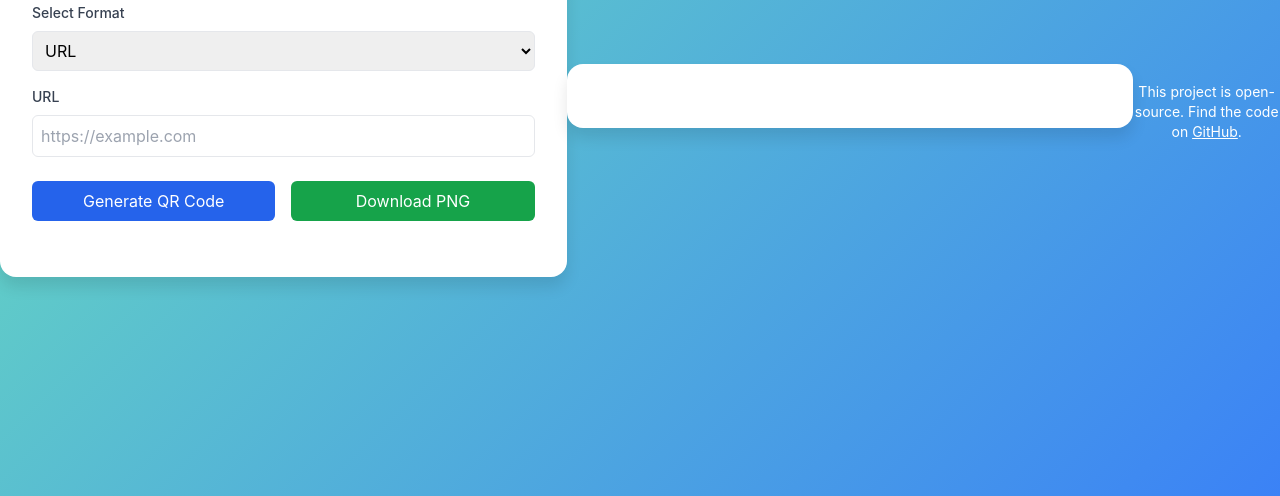
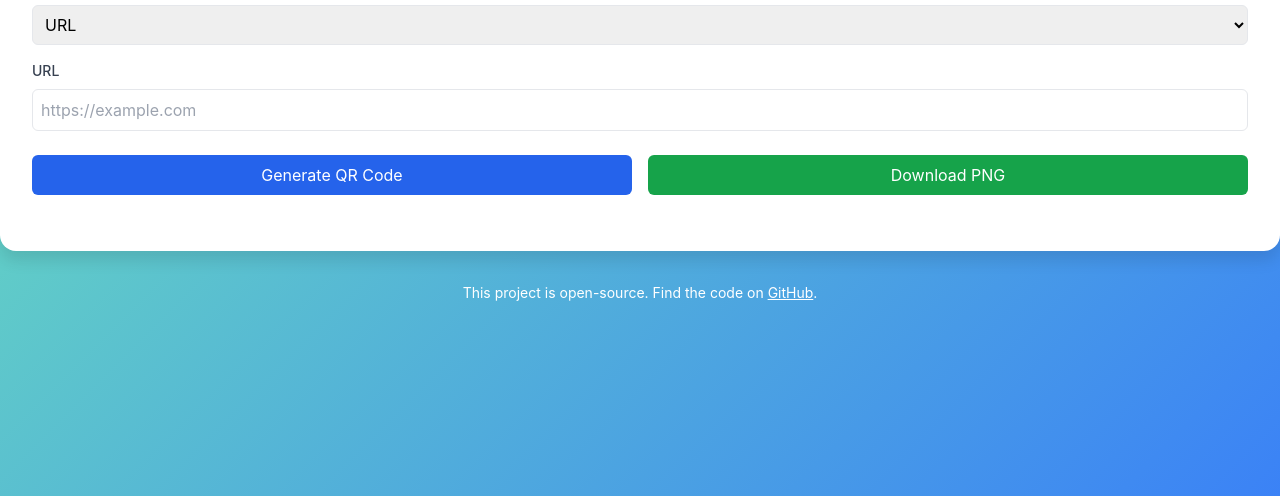
Before and after one commit to Hex29A/Offline-QR-Creator, a plain HTML site: page index.html in a window 1280 px wide. Shown: the part 304-800 px from the top of the page. Drawn offline with nearby package versions, Linux system fonts and the light colour scheme.

Commit message:
more css fix

```diff
--- a/index.html
+++ b/index.html
@@ -14,6 +14,7 @@
             justify-content: center;
             align-items: center;
             font-family: 'Inter', sans-serif;
+            flex-direction: column; /* This helps stack the container and footer */
         }
         .container {
             background: white;
@@ -223,13 +224,9 @@
         updateForm();
     </script>
 
-<div class="container">
-    </div>
-
-<footer class="mt-8 text-center text-white text-sm">
-    <p>This project is open-source. Find the code on <a href="https://github.com/Hex29A/Offline-QR-Creator" class="underline hover:text-gray-200">GitHub</a>.</p>
-</footer>
-
+    <footer class="mt-8 text-center text-white text-sm">
+        <p>This project is open-source. Find the code on <a href="https://github.com/Hex29A/Offline-QR-Creator" class="underline hover:text-gray-200">GitHub</a>.</p>
+    </footer>
 
 </body>
 </html>
```
